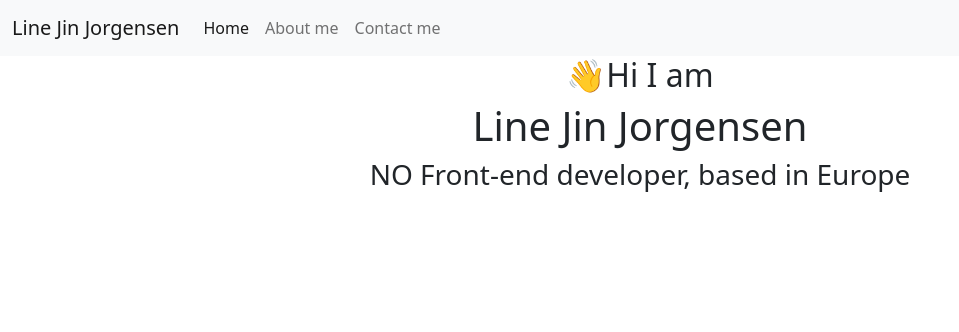
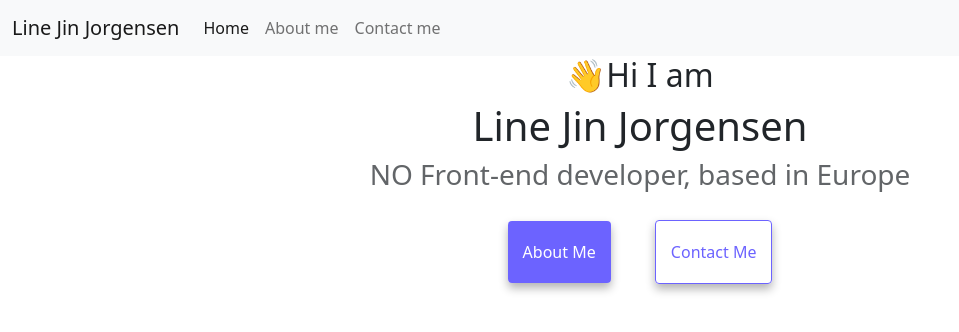
Before and after one commit to LineJinJ/SheCodes_Responsive_Week_3_Elleve_Homework_I, a plain HTML site: page index.html in a window 1280 px wide. Shown: the whole page, without its empty margins (0-959 px from the left). Drawn offline with nearby package versions, Linux system fonts and the light colour scheme.

Commit message:
Made buttons on index.html page

```diff
--- a/index.html
+++ b/index.html
@@ -52,7 +52,21 @@
     </nav>
     <h2 class="text-center">👋Hi I am</h2>
     <h1 class="text-center">Line Jin Jorgensen</h1>
-    <h3 class="text-center">NO Front-end developer, based in Europe</h3>
-    <a href="/about.hmtl"></a>
+    <h3 class="text-center mb-5">NO Front-end developer, based in Europe</h3>
+    <div class="navigation-links text-center">
+      <a
+        href="/about.hmtl"
+        class="primary-link mb-5"
+        title="Information about Line Jin Jorgensen"
+        >About me</a
+      >
+      <a
+        href="/contact.html"
+        class="secondary-link mb-5"
+        title="Contact information - Line Jin Jorgensen"
+        id="contact"
+        >contact me</a
+      >
+    </div>
   </body>
 </html>
--- a/src/style.css
+++ b/src/style.css
@@ -0,0 +1,36 @@
+:root {
+  --primary-color: #6c63ff;
+  --box-shadow: 0 5px 10px rgba(0, 0, 0, 0.3);
+}
+
+h3 {
+  opacity: 0.7;
+}
+
+.navigation-links {
+  margin: 40px;
+}
+
+.navigation-links a {
+  margin: 20px;
+}
+
+.primary-link {
+  border-radius: 4px;
+  padding: 20px 15px;
+  text-decoration: none;
+  text-transform: capitalize;
+  background-color: var(--primary-color);
+  box-shadow: var(--box-shadow);
+  color: white;
+}
+
+.secondary-link {
+  border-radius: 4px;
+  padding: 20px 15px;
+  text-decoration: none;
+  text-transform: capitalize;
+  border: 1px solid var(--primary-color);
+  box-shadow: var(--box-shadow);
+  color: var(--primary-color);
+}
```
